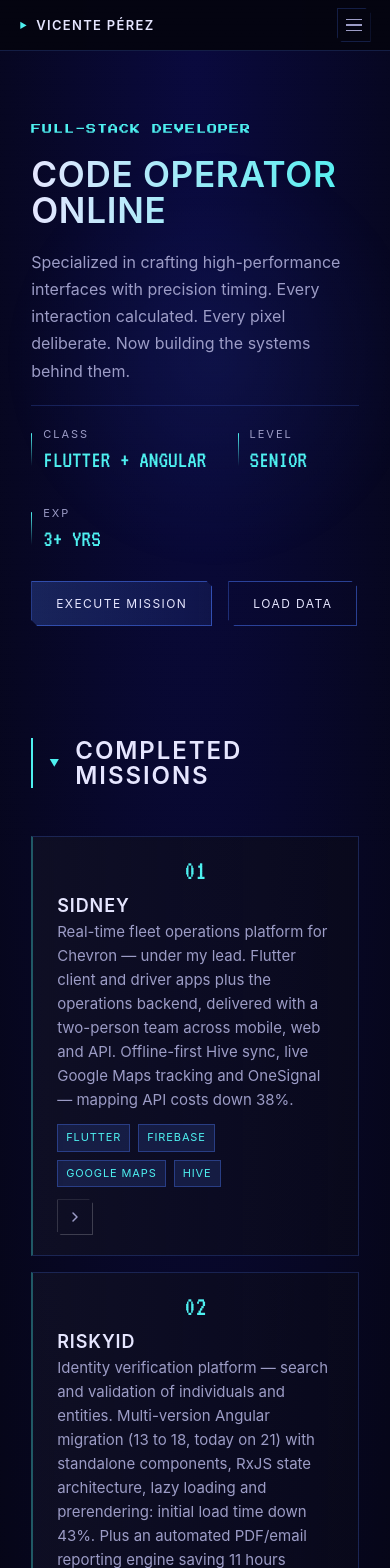
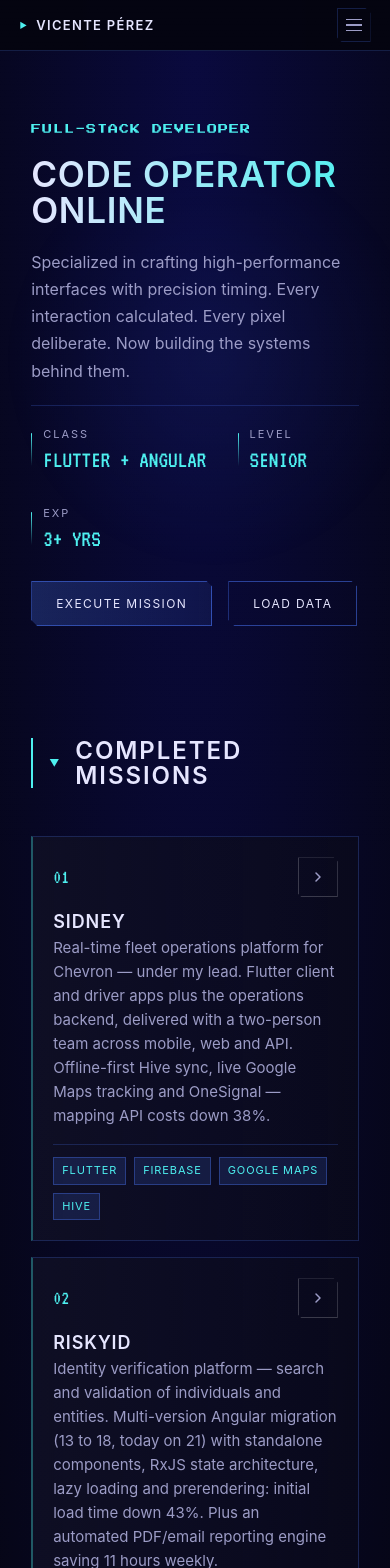
Before and after one commit to VicInf/portfolio, an Angular app: page / in a window 390 px wide. Shown: the top 1568 px of the page. Built offline with nearby package versions, Linux system fonts and the light colour scheme.

Commit message:
feat(mobile): recompose project cards — full-width reading column, index + action header strip, tags under hairline

```diff
--- a/src/app/components/work/work.scss
+++ b/src/app/components/work/work.scss
@@ -16,6 +16,7 @@
 
 .project-links { grid-area: link; display: flex; gap: var(--space-2); align-items: center; position: relative; z-index: 1; }
 .project-link { display: flex; align-items: center; justify-content: center; width: 36px; height: 36px; border: 1px solid rgba(255, 255, 255, 0.2); color: var(--text-secondary); clip-path: polygon(0 0, calc(100% - 4px) 0, 100% 4px, 100% 100%, 4px 100%, 0 calc(100% - 4px)); transition: color 160ms var(--ease-out), border-color 160ms var(--ease-out), transform 160ms var(--ease-out); }
+.project-link:active { transform: scale(0.94); }
 
 /* Play-store choice menu — one control, labeled destinations */
 .play-details { position: relative; }
@@ -32,7 +33,23 @@
   .projects-grid { grid-template-columns: repeat(2, 1fr); gap: var(--space-6); }
 }
 
+/* Mobile: full-width reading column — index and action share a slim header
+   strip, the description breathes across the whole card, tags close it out
+   under a hairline. Desktop row layout is untouched. */
 @media (max-width: 768px) {
-  .project-card { display: flex; flex-direction: column; gap: var(--space-3); }
-  .project-links { align-self: flex-start; }
+  .project-card {
+    display: grid;
+    grid-template-columns: 1fr auto;
+    grid-template-areas:
+      "number link"
+      "info   info"
+      "tags   tags";
+    align-items: center;
+    gap: var(--space-4);
+    padding: var(--space-5);
+  }
+
+  .project-number { font-size: 1.25rem; }
+  .project-tags { padding-right: 0; padding-top: var(--space-3); border-top: 1px solid var(--border); }
+  .project-link { width: 40px; height: 40px; }
 }
```
